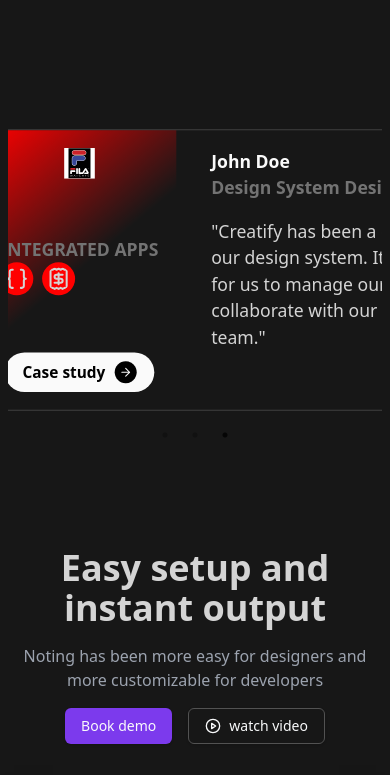
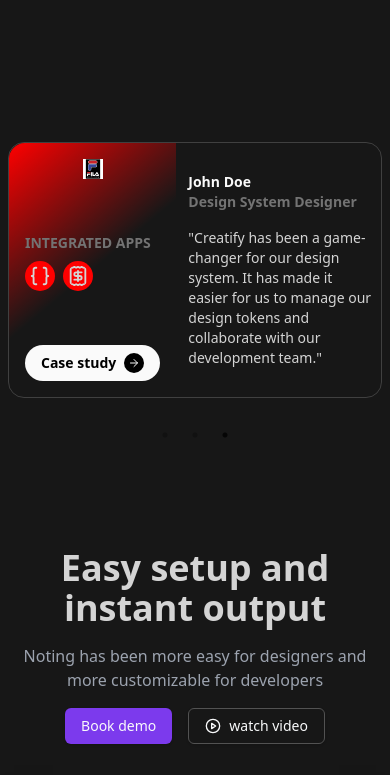
Before and after one commit to Anadudev/creatify, a Next.js app: page / in a window 390 px wide. Shown: the part 2940-3715 px from the top of the page. Built offline with nearby package versions, Linux system fonts and the light colour scheme.

Commit message:
feat: enhance layout and styling of Trustees and Testimonial components for improved responsiveness  and user experience on mobile

```diff
--- a/src/app/sections/Trustees.tsx
+++ b/src/app/sections/Trustees.tsx
@@ -7,14 +7,14 @@
 
 const Trustees = () => {
   return (
-    <section className="space-y-8 p-2 sm:p-0">
+    <section className="space-y-8">
       <SectionTitle
         title="Trusted by product teams"
         description="Book your demo and start automating the distribution of you design -- your team will love it"
         primaryButton="Book demo"
         secondaryButton="Get started with Creatify"
       />
-      <div className="bg-gradient-to-b from-violet-950 via-blue-700 to-violet-700 gap-4 py-24 rounded-3xl">
+      <div className="bg-gradient-to-b from-violet-950 via-blue-700 to-violet-700 gap-4 py-9 sm:py-24 rounded-2xl">
         <Marquee autoFill pauseOnHover speed={30}>
           <div className="flex overflow-y-auto gap-4 mx-2">
             {trustees.map((trustee, index) => (
--- a/src/components/TestimonialCard.tsx
+++ b/src/components/TestimonialCard.tsx
@@ -9,8 +9,8 @@
 }) => {
   return (
     <div
-      className={`flex border border-neutral-700 hover:border-neutral-600  ease-in-out rounded-2xl w-[33rem] mx-auto h-64 gap-4 bg-neutral-900 absolute transition-transform duration-300 top-12 ${
-        isCurrent ? "scale-110 z-40" : ""
+      className={`flex border border-neutral-700 hover:border-neutral-600  ease-in-out rounded-2xl sm:w-[33rem] mx-auto h-64 gap-1 sm:gap-4 bg-neutral-900 absolute transition-transform duration-300 top-12 ${
+        isCurrent ? "sm:scale-110 z-40" : ""
       }`}
     >
       <div
@@ -20,7 +20,7 @@
         }}
         className="flex-2 flex flex-col gap-4 justify-between p-4 rounded-tl-2xl rounded-bl-2xl"
       >
-        <div className="relative h-7 w-full">
+        <div className="relative h-5 sm:h-7 w-full">
           <Image
             src={testimony.companyLogo}
             alt={testimony.companyName}
@@ -28,8 +28,8 @@
             className="object-contain"
           />
         </div>
-        <div className="">
-          <p className="uppercase font-bold text-neutral-500">
+        <div className="space-y-2">
+          <p className="uppercase text-sm sm:text-base font-bold text-neutral-500">
             integrated apps
           </p>
           <div className="flex gap-2">
@@ -45,7 +45,7 @@
         </div>
         <ActionLink text="Case study" link="#" />
       </div>
-      <div className="flex-1 space-y-4 p-4">
+      <div className="flex flex-col justify-center flex-1 space-y-4 text-sm sm:text-base p-2 sm:p-4">
         <div className="">
           <p className="font-bold text-neutral-50">{testimony.name}</p>
           <span className="capitalize font-bold text-neutral-500">
--- a/src/components/TrusteeCard.tsx
+++ b/src/components/TrusteeCard.tsx
@@ -6,7 +6,7 @@
   return (
     <div
       title={trustee.companyName}
-      className="rounded-xl p-4 flex flex-col justify-between gap-4 w-[25rem] min-w-[20rem] flex-1 card-bg-blur bg-neutral-50 border border-transparent hover:border-neutral-500 bg-opacity-15"
+      className="rounded-xl p-4 flex flex-col justify-between gap-4 sm:max-w-[25rem] max-w-[19.5rem] sm:min-w-[20rem] flex-1 card-bg-blur bg-neutral-50 border border-transparent hover:border-neutral-500 bg-opacity-15"
     >
       <div className="relative">
         <Image src={trustee.logo} fill alt={trustee.companyName} />
```
